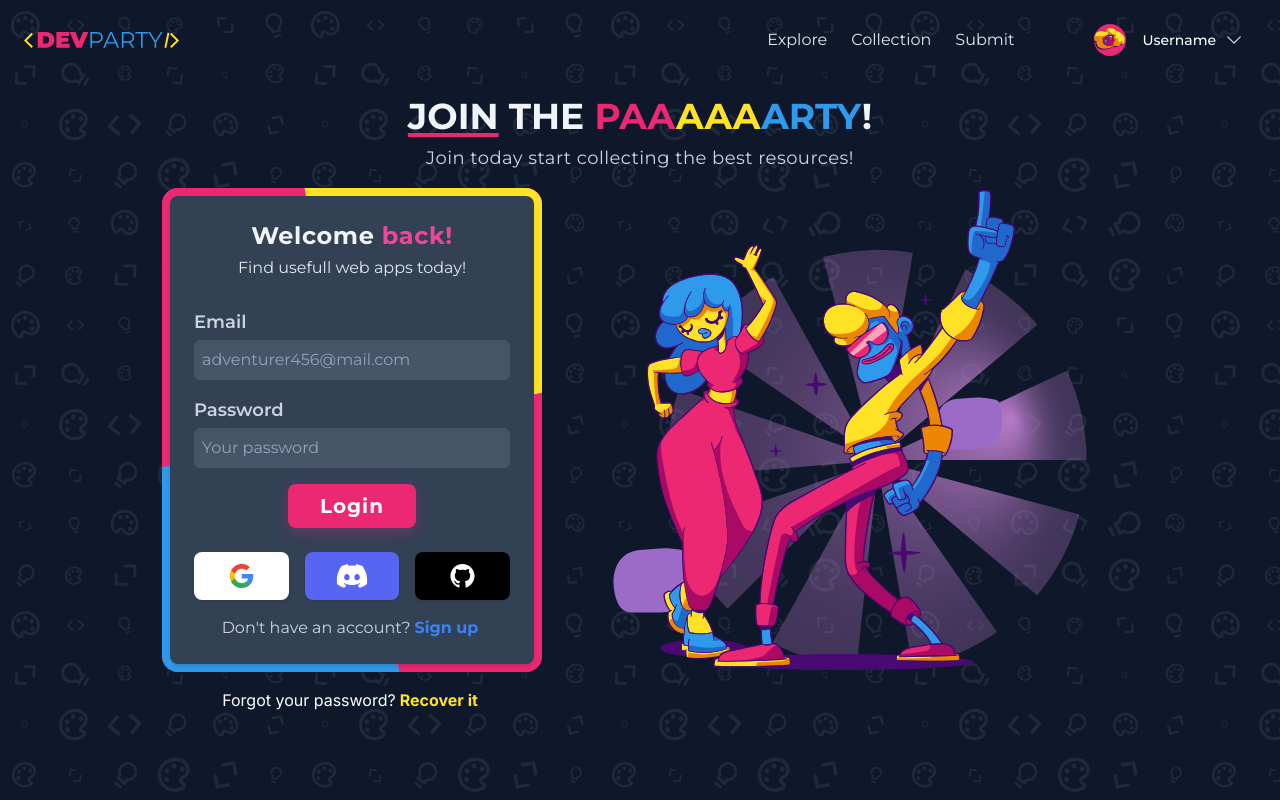
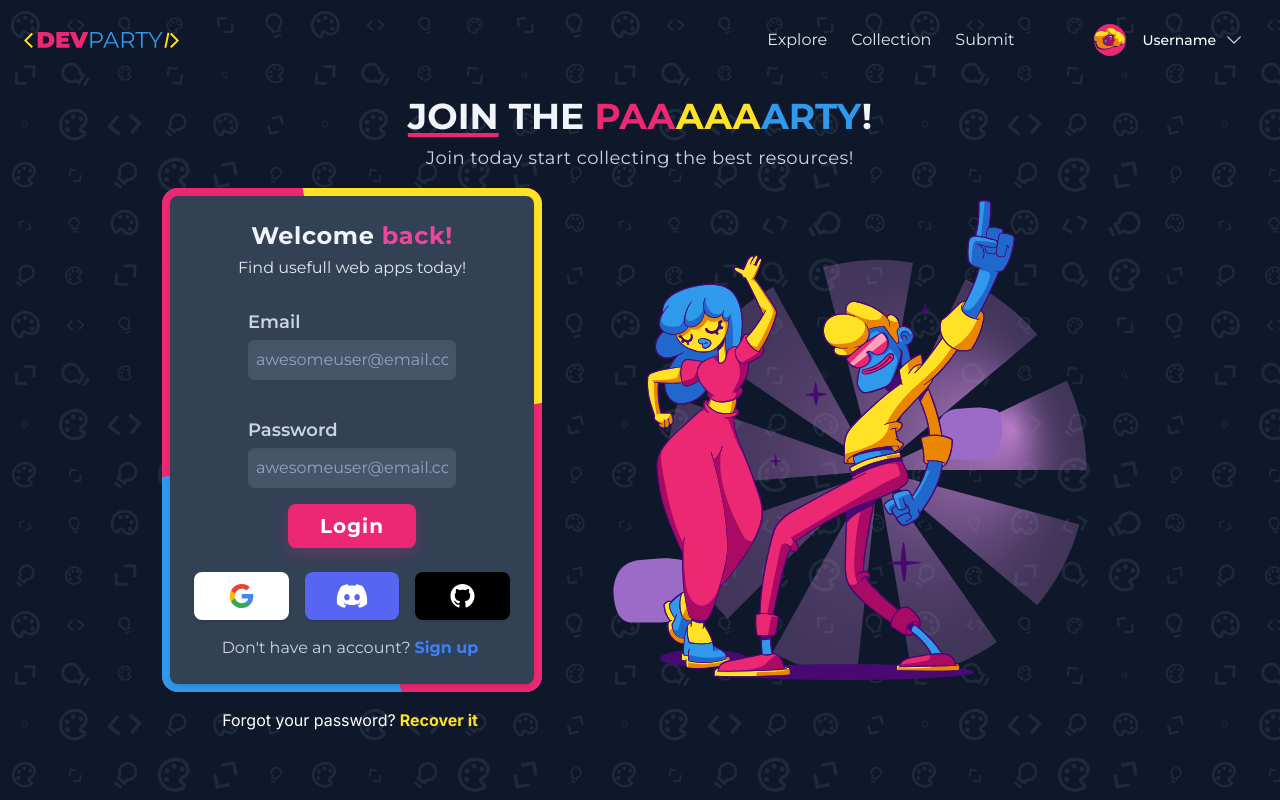
Before and after one commit to JOYBOY-0/dev-party, a React (Vite) app: page /auth/login in a window 1280 px wide. Built offline with nearby package versions, Linux system fonts and the light colour scheme; no server answers.

Commit message:
implement login component for a cleanner code

```diff
--- a/src/views/auth/Login.tsx
+++ b/src/views/auth/Login.tsx
@@ -1,3 +1,4 @@
+import { Input } from '@/common/input/Input'
 import React, { FC } from 'react'
 
 type Props = {
@@ -20,37 +21,29 @@ export const Login : FC<Props> =({
         <span className="text-pink-500"> back!</span>
         </h1>
         <p className="auth_subtitle">Find usefull web apps today!</p>
-        <label
-        htmlFor="email"
-        className='auth_label'
-        >
-        Email
-        </label>
-        <input
-        id="email"
-        className="auth_input"
-        type="email"
-        placeholder="adventurer456@mail.com"
+
+        <Input
+        label="Email"
+        id="login_email_field"
+        type="text"
+        placeholder="awesomeuser@email.com"
         value={email}
         disabled={loading}
-        onChange={(e)=> setEmail(e.target.value)}
+        onChange={(e) => setEmail(e.target.value)}
+        className="mb-5"
         />
 
-        <label
-        htmlFor="password"
-        className='auth_label'
-        >
-        Password
-        </label>
-        <input
-        id="password"
-        className="auth_input"
+        <Input
+        label="Password"
+        id="login_password_field"
         type="password"
-        placeholder="Your password"
+        placeholder="awesomeuser@email.com"
         value={password}
         disabled={loading}
-        onChange={(e)=> setPassword(e.target.value)}
+        onChange={(e) => setPassword(e.target.value)}
         />
+
+
         <div className='auth_btn_wrapper'>
             <button
                 onClick={() => handleLogin(email, password)}
```
